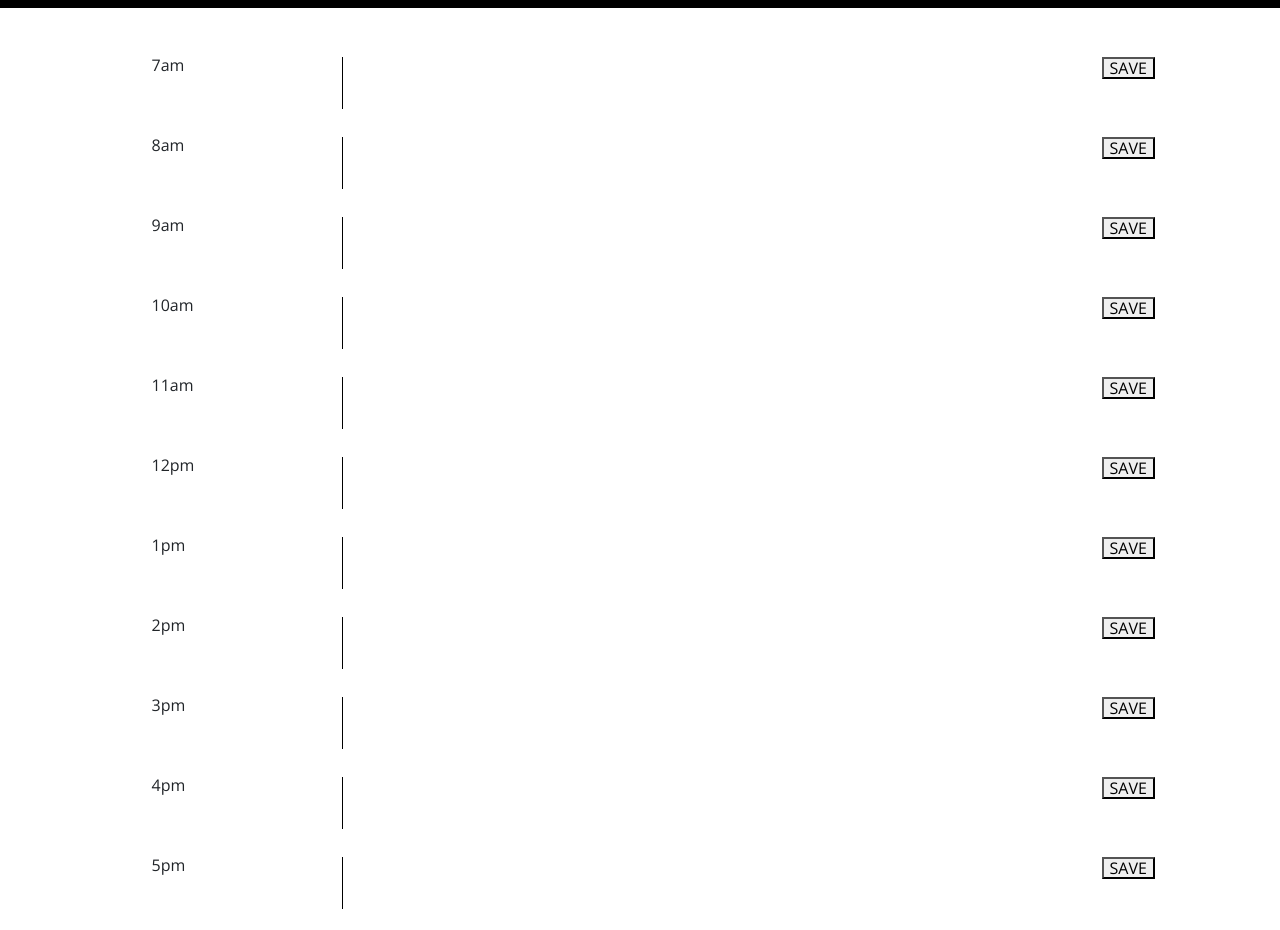
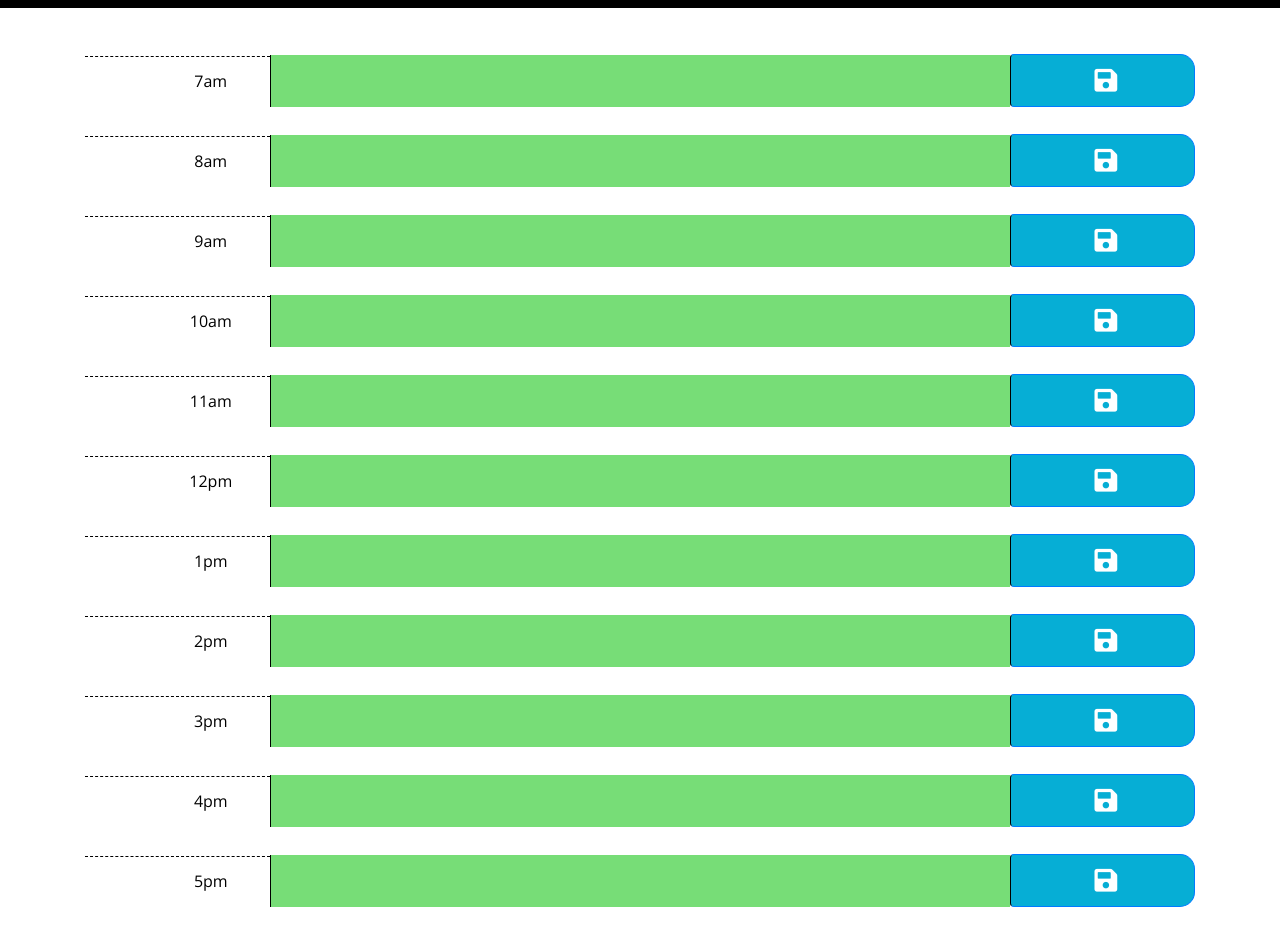
Before and after one commit to MiernickiElijah/barbarian, a plain HTML site: page index.html in a window 1280 px wide. Shown: the part 260-1190 px from the top of the page. Drawn offline with nearby package versions, Linux system fonts and the light colour scheme; a script that the page names is missing.

Commit message:
updating html class names for bootstrap and css

```diff
--- a/index.html
+++ b/index.html
@@ -19,131 +19,95 @@
         <p class="lead">A simple calendar app for scheduling your work day</p>
         <p id="currentDay" class="lead"></p>
     </header>
+
     <div class="container">
-
         <!-- get this row working first then copy and paste -->
         <div class="row">
-            <div class="col-sm">
+            <div class="col col-lg-2 hour 7">
                 7am
             </div>
-            <div class="col-sm-8">
-                <textarea></textarea>
-            </div>
-            <div class="col-sm">
-                <button>SAVE</button>
-            </div>
+            <textarea class="col col-lg-8 future textarea description"></textarea>
+            <button class="col col-lg-2 btn btn-primary saveBtn"> <i class="fas fa-save"></i></button>
         </div>
 
+        <div class="row">
+            <div class="col col-lg-2 hour 8">
+                8am
+            </div>
+            <textarea class="col col-lg-8 future textarea description"></textarea>
+            <button class="col col-lg-2 btn btn-primary saveBtn"> <i class="fas fa-save"></i></button>
+        </div>
 
         <div class="row">
-            <div class="col-sm">
-                8am
-            </div>
-            <div class="col-sm-8">
-                <textarea></textarea>
-            </div>
-            <div class="col-sm">
-                <button>SAVE</button>
-            </div>
-        </div>
-        <div class="row">
-            <div class="col-sm">
+            <div class="col col-lg-2 hour 9">
                 9am
             </div>
-            <div class="col-sm-8">
-                <textarea></textarea>
-            </div>
-            <div class="col-sm">
-                <button>SAVE</button>
-            </div>
+            <textarea class="col col-lg-8 future textarea description"></textarea>
+            <button class="col col-lg-2 btn btn-primary saveBtn"> <i class="fas fa-save"></i></button>
         </div>
+
         <div class="row">
-            <div class="col-sm">
+            <div class="col col-lg-2 hour 10">
                 10am
             </div>
-            <div class="col-sm-8">
-                <textarea></textarea>
-            </div>
-            <div class="col-sm">
-                <button>SAVE</button>
-            </div>
+            <textarea class="col col-lg-8 future textarea description"></textarea>
+            <button class="col col-lg-2 btn btn-primary saveBtn"> <i class="fas fa-save"></i></button>
         </div>
+
         <div class="row">
-            <div class="col-sm">
+            <div class="col col-lg-2 hour 11">
                 11am
             </div>
-            <div class="col-sm-8">
-                <textarea></textarea>
-            </div>
-            <div class="col-sm">
-                <button>SAVE</button>
-            </div>
+            <textarea class="col col-lg-8 future textarea description"></textarea>
+            <button class="col col-lg-2 btn btn-primary saveBtn"> <i class="fas fa-save"></i></button>
         </div>
+
         <div class="row">
-            <div class="col-sm">
+            <div class="col col-lg-2 hour 12">
                 12pm
             </div>
-            <div class="col-sm-8">
-                <textarea></textarea>
-            </div>
-            <div class="col-sm">
-                <button>SAVE</button>
-            </div>
+            <textarea class="col col-lg-8 future textarea description"></textarea>
+            <button class="col col-lg-2 btn btn-primary saveBtn"> <i class="fas fa-save"></i></button>
         </div>
+
         <div class="row">
-            <div class="col-sm">
+            <div class="col col-lg-2 hour 13">
                 1pm
             </div>
-            <div class="col-sm-8">
-                <textarea></textarea>
-            </div>
-            <div class="col-sm">
-                <button>SAVE</button>
-            </div>
+            <textarea class="col col-lg-8 future textarea description"></textarea>
+            <button class="col col-lg-2 btn btn-primary saveBtn"> <i class="fas fa-save"></i></button>
         </div>
+
         <div class="row">
-            <div class="col-sm">
+            <div class="col col-lg-2 hour 14">
                 2pm
             </div>
-            <div class="col-sm-8">
-                <textarea></textarea>
-            </div>
-            <div class="col-sm">
-                <button>SAVE</button>
-            </div>
+            <textarea class="col col-lg-8 future textarea description"></textarea>
+            <button class="col col-lg-2 btn btn-primary saveBtn"> <i class="fas fa-save"></i></button>
         </div>
+
         <div class="row">
-            <div class="col-sm">
+            <div class="col col-lg-2 hour 15">
                 3pm
             </div>
-            <div class="col-sm-8">
-                <textarea></textarea>
-            </div>
-            <div class="col-sm">
-                <button>SAVE</button>
-            </div>
+            <textarea class="col col-lg-8 future textarea description"></textarea>
+            <button class="col col-lg-2 btn btn-primary saveBtn"> <i class="fas fa-save"></i></button>
         </div>
+
         <div class="row">
-            <div class="col-sm">
+            <div class="col col-lg-2 hour 16">
                 4pm
             </div>
-            <div class="col-sm-8">
-                <textarea></textarea>
-            </div>
-            <div class="col-sm">
-                <button>SAVE</button>
-            </div>
+            <textarea class="col col-lg-8 future textarea description"></textarea>
+            <button class="col col-lg-2 btn btn-primary saveBtn"> <i class="fas fa-save"></i></button>
         </div>
+
         <div class="row">
-            <div class="col-sm">
+            <div class="col col-lg-2 hour 17">
                 5pm
             </div>
-            <div class="col-sm-8">
-                <textarea></textarea>
-            </div>
-            <div class="col-sm">
-                <button>SAVE</button>
-            </div>
+            <textarea class="col col-lg-8 future textarea description"></textarea>
+            <button class="col col-lg-2 btn btn-primary saveBtn"> <i class="fas fa-save"></i></button>
         </div>
     </div>
 
@@ -151,7 +115,6 @@
     <script src="https://cdnjs.cloudflare.com/ajax/libs/moment.js/2.24.0/moment.min.js"></script>
     <script src="https://cdn.jsdelivr.net/npm/luxon@1.26.0/build/global/luxon.min.js"></script>
     <script rel="text/javascript" src="script.js"></script>
-
 </body>
 
 </html>
--- a/script.js
+++ b/script.js
@@ -1,8 +1,19 @@
 var now = luxon.DateTime.now().toLocaleString({ weekday: 'short', month: 'short', day: '2-digit', hour: '2-digit', minute: '2-digit' });
+var userInputs = [
+    { time: 7, input: "" },
+    { time: 8, input: "" },
+    { time: 9, input: "" },
+    { time: 10, input: "" },
+    { time: 11, input: "" },
+    { time: 12, input: "" },
+    { time: 1, input: "" },
+    { time: 2, input: "" },
+    { time: 3, input: "" },
+    { time: 4, input: "" },
+    { time: 5, input: "" },
+];
 
-
-
-// change date format to be better looking "cccc, LLL dd, yyyy, hh:mm:ss" //
+//Live Date and Time//
 setInterval(function () {
     var now = luxon.DateTime.now().toLocaleString({ weekday: 'long', month: 'short', day: '2-digit', hour: '2-digit', minute: '2-digit', second: '2-digit' });
     luxon.DateTime.local().toString();
@@ -11,10 +22,43 @@ setInterval(function () {
 }, 1000)
 
 
+//compare time to schedule change class for color//
+var milTime = luxon.DateTime.now().hour;
+
+
+console.log(milTime);
+
+
+//get military time from luxon//
+/* if (current() < .time) then add future class
+
+
+if (now() > .time) then add past class
+if (now() === .time) then add present class */
+
+function compareTime() {
+}
+compareTime();
+
+
+//key value pair [time : ""] saved to local storage //
+$("#saveBtn").click(function (event) {
+    var userEvent = document.getElementById("description").value;
+    localStorage.setItem("time", userEvent);
+});
+
+//retrieve all key value pairs from local storage and wrtie to DOM //
+function loadEvents() {
+    var userEvent = localStorage.getItem("time");
+    document.getElementsById("description").value;
+}
+//get from local storage
+//make into JSON
+//loop through properties
+//week 4 activity 24 &2 5
+
+
+
 //data attr based on the time in first column// for save button and for text area //
 
 //data attr on both text area and button //
-
-//key value pair [time : ""] saved to local storage //
-
-//retrieve all key value pairs from local storage and wrtie to DOM //
--- a/style.css
+++ b/style.css
@@ -11,6 +11,7 @@ textarea {
   color: #000000;
   border-left: 1px solid black;
   padding: 10px;
+  width: 100%;
 }
 
 .jumbotron {
@@ -30,16 +31,28 @@ textarea {
   border-radius: 15px;
 }
 
+.col-sm-8{
+  padding-left: 0px;
+  padding-right:0px;
+}
+
 .row {
   white-space: pre-wrap;
   height: 80px;
   border-top: 1px solid white;
+  justify-content: center;
+  align-items: center;
+  text-align: center;
+  margin: auto;
 }
 
 .hour {
   background-color: #ffffff;
   color: #000000;
   border-top: 1px dashed #000000;
+  justify-content: center;
+  align-items: center;
+  text-align: center;
 }
 
 .past {
@@ -63,9 +76,11 @@ textarea {
   border-bottom-right-radius: 15px;
   background-color: #06aed5;
   color: white;
+  font-size: 26px;
 }
 
-.saveBtn i:hover {
-  font-size: 20px;
+.saveBtn:hover {
+  font-size: 30px;
   transition: all 0.3s ease-in-out;
+  color: black;
 }
```
